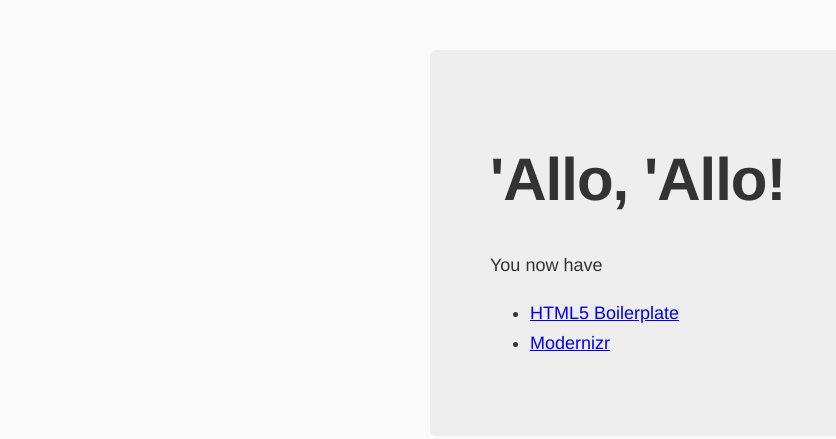
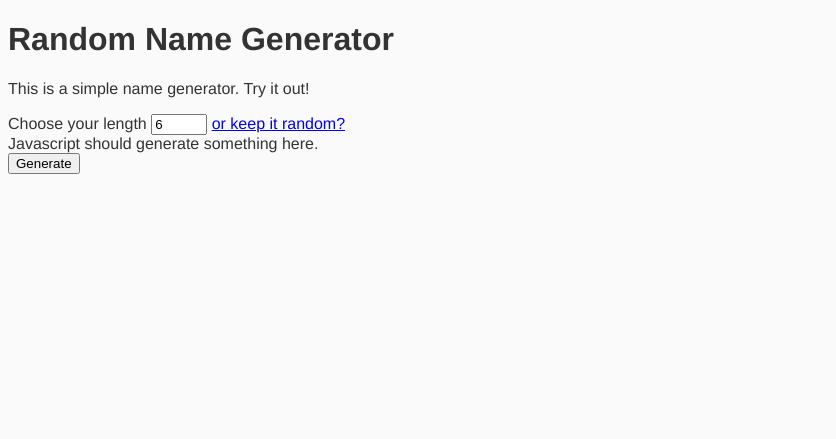
Before and after one commit to gmenih/name-generator, a website: page app/index.html in a window 1280 px wide. Shown: the whole page, without its empty margins (0-836 px from the left). Drawn offline with nearby package versions, Linux system fonts and the light colour scheme; files that its build step writes are made by us from their sources.

Commit message:
Base HTML added

```diff
--- a/app/index.html
+++ b/app/index.html
@@ -27,16 +27,19 @@
       <p class="browsehappy">You are using an <strong>outdated</strong> browser. Please <a href="http://browsehappy.com/">upgrade your browser</a> to improve your experience.</p>
     <![endif]-->
 
-
-    <div class="hero-unit">
-      <h1>'Allo, 'Allo!</h1>
-      <p>You now have</p>
-      <ul>
-        <li><a href="https://html5boilerplate.com/">HTML5 Boilerplate</a></li>
-        <li><a href="http://modernizr.com/">Modernizr</a></li>
-      </ul>
+    <div class="frame">
+      <h1 class="page-title">Random Name Generator</h1>
+      <p class="page-description">This is a simple name generator. Try it out!</p>
+      <div class="length-picker">
+        <label for="length">Choose your length</label>
+        <input type="number" value="6" max="12" min="3" />
+        <a href="#" id="random-length"> or keep it random?</a>
+      </div>
+      <div class="letter-frame" id="letter-holder">
+        Javascript should generate something here.
+      </div>
+      <button class="button">Generate</button>
     </div>
-
 
     <!-- build:js(.) scripts/vendor.js -->
     <!-- bower:js -->
```
